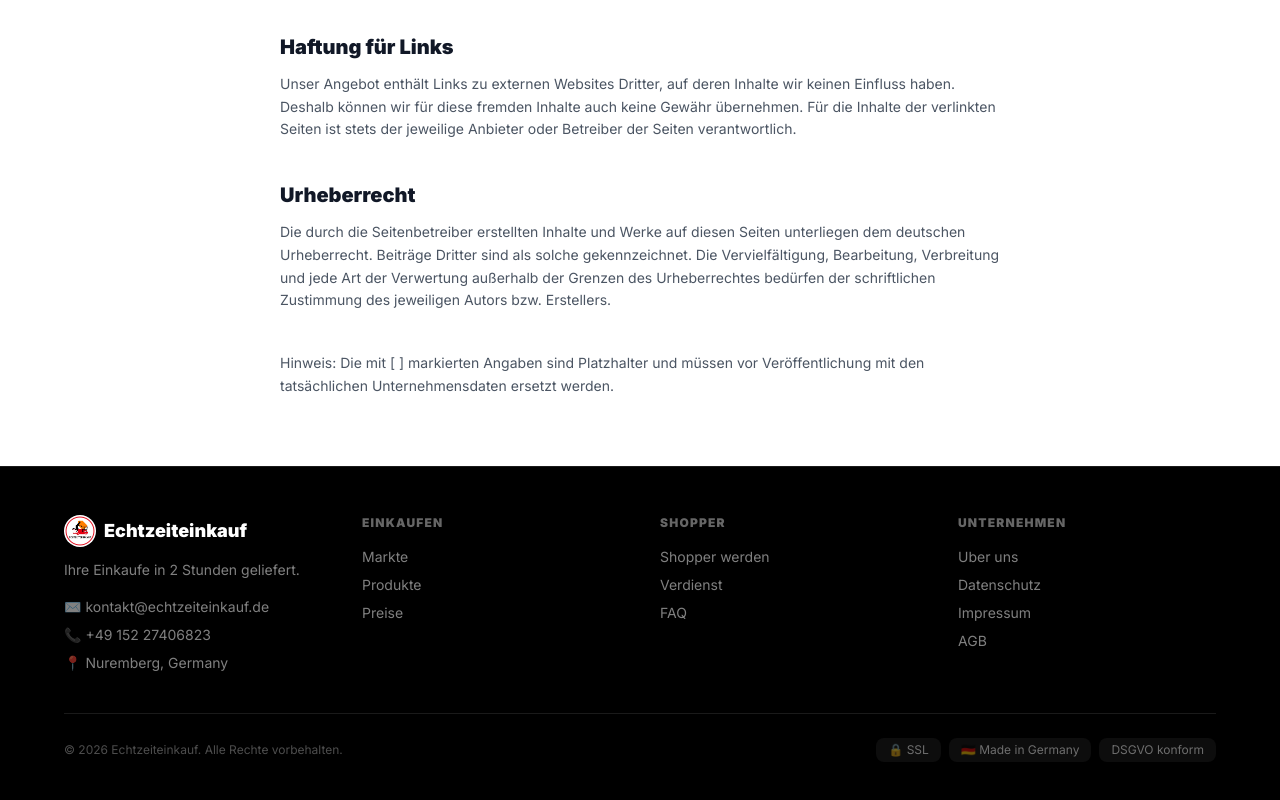
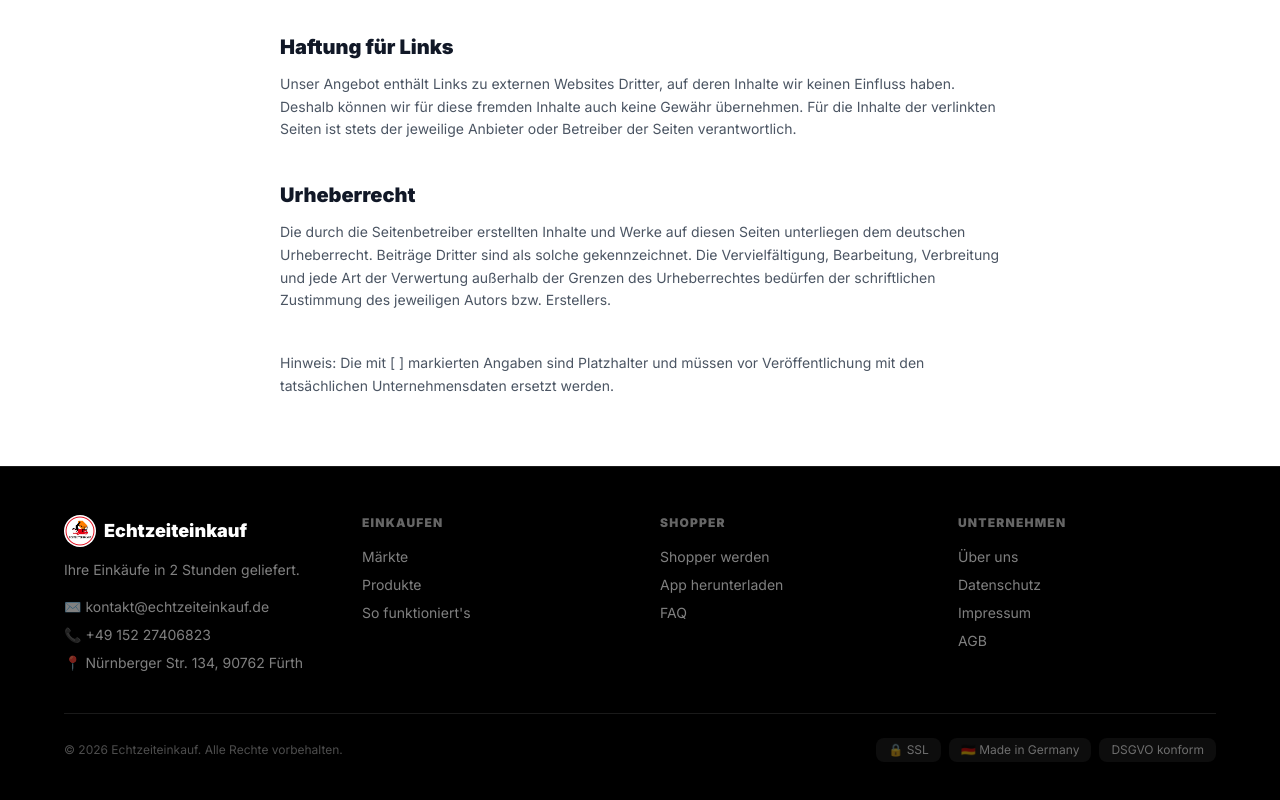
Before and after one commit to Ndenkiro/echtzeiteinkauf, a Next.js app: page /impressum in a window 1280 px wide. Shown: the part 1492-2292 px from the top of the page. Built offline with nearby package versions, Linux system fonts and the light colour scheme.

Commit message:
fix: footer links now point to real pages

```diff
--- a/components/layout/footer.tsx
+++ b/components/layout/footer.tsx
@@ -1,4 +1,32 @@
 export function Footer() {
+  const columns = [
+    {
+      title: 'Einkaufen',
+      links: [
+        { label: 'Märkte', href: '/#stores' },
+        { label: 'Produkte', href: '/#stores' },
+        { label: "So funktioniert's", href: '/#how' },
+      ],
+    },
+    {
+      title: 'Shopper',
+      links: [
+        { label: 'Shopper werden', href: '/#shopper' },
+        { label: 'App herunterladen', href: '/#app' },
+        { label: 'FAQ', href: '/#shopper' },
+      ],
+    },
+    {
+      title: 'Unternehmen',
+      links: [
+        { label: 'Über uns', href: '/ueber-uns' },
+        { label: 'Datenschutz', href: '/datenschutz' },
+        { label: 'Impressum', href: '/impressum' },
+        { label: 'AGB', href: '/agb' },
+      ],
+    },
+  ]
+
   return (
     <footer className="bg-black border-t border-white/10 py-12 px-6">
       <div className="max-w-6xl mx-auto">
@@ -9,29 +37,29 @@ export function Footer() {
               Echtzeiteinkauf
             </div>
             <p className="text-white/50 text-sm leading-relaxed mb-4">
-              Ihre Einkaufe in 2 Stunden geliefert.
+              Ihre Einkäufe in 2 Stunden geliefert.
             </p>
             <div className="flex flex-col gap-2 text-white/50 text-sm">
-              <span>✉️ kontakt@echtzeiteinkauf.de</span>
-              <span>📞 +49 152 27406823</span>
-              <span>📍 Nuremberg, Germany</span>
+              <a href="mailto:kontakt@echtzeiteinkauf.de" className="hover:text-white transition-colors">✉️ kontakt@echtzeiteinkauf.de</a>
+              <a href="tel:+4915227406823" className="hover:text-white transition-colors">📞 +49 152 27406823</a>
+              <span>📍 Nürnberger Str. 134, 90762 Fürth</span>
             </div>
           </div>
-          {[
-            { title: 'Einkaufen',    links: ['Markte', 'Produkte', 'Preise'] },
-            { title: 'Shopper',      links: ['Shopper werden', 'Verdienst', 'FAQ'] },
-            { title: 'Unternehmen', links: ['Uber uns', 'Datenschutz', 'Impressum', 'AGB'] },
-          ].map(col => (
+
+          {columns.map(col => (
             <div key={col.title}>
               <div className="text-white/40 text-xs font-black uppercase tracking-widest mb-4">{col.title}</div>
               <div className="flex flex-col gap-2">
                 {col.links.map(l => (
-                  <a key={l} href="#" className="text-white/50 text-sm hover:text-white transition-colors">{l}</a>
+                  <a key={l.label} href={l.href} className="text-white/50 text-sm hover:text-white transition-colors">
+                    {l.label}
+                  </a>
                 ))}
               </div>
             </div>
           ))}
         </div>
+
         <div className="border-t border-white/10 pt-6 flex flex-wrap items-center justify-between gap-4">
           <div className="text-white/30 text-xs">© 2026 Echtzeiteinkauf. Alle Rechte vorbehalten.</div>
           <div className="flex gap-2">
```
